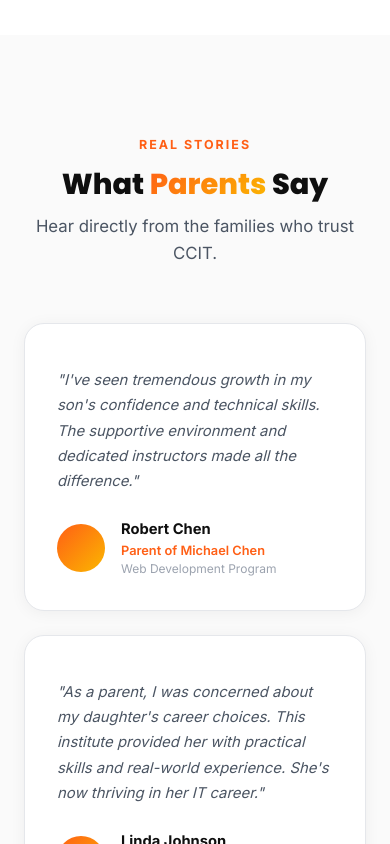
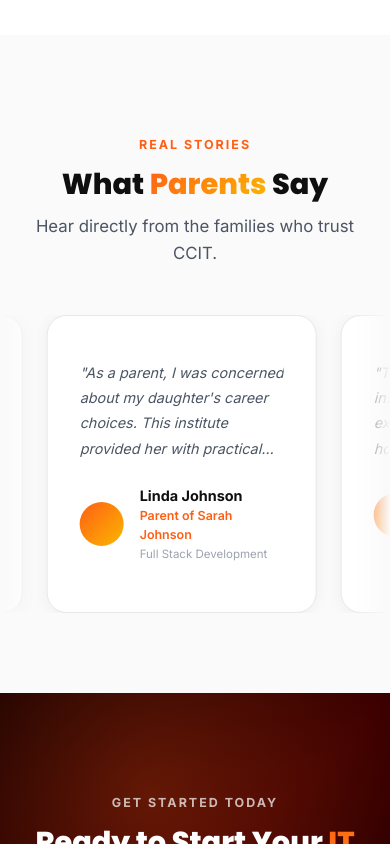
Before and after one commit to CCBE-GIT/CCIT-WEB, a Vue app: page / in a window 390 px wide. Shown: the part 4780-5624 px from the top of the page. Built offline with nearby package versions, Linux system fonts and the light colour scheme; a web font is replaced by a local one; what webfontloader would draw is missing.

Commit message:
Update Home page
Redesign Testimonials part

```diff
--- a/src/views/Home.vue
+++ b/src/views/Home.vue
@@ -126,15 +126,23 @@
 
     <!-- ══ TESTIMONIALS ══ -->
     <section class="testimonials-section">
-      <div class="container">
-        <div class="section-header">
-          <p class="section-overline">Real Stories</p>
-          <h2 class="section-title">What <span class="text-grad">Parents</span> Say</h2>
-          <p class="section-subtitle">Hear directly from the families who trust CCIT.</p>
-        </div>
+      <div class="section-header container">
+        <p class="section-overline">Real Stories</p>
+        <h2 class="section-title">What <span class="text-grad">Parents</span> Say</h2>
+        <p class="section-subtitle">Hear directly from the families who trust CCIT.</p>
+      </div>
 
-        <div class="testimonials-grid">
-          <div class="testimonial-card" v-for="(p, i) in parentTestimonials" :key="i">
+      <!-- Marquee track (duplicated for seamless loop) -->
+      <div class="marquee-outer"
+           @mouseenter="pauseMarquee = true"
+           @mouseleave="pauseMarquee = false">
+        <div class="marquee-track" :class="{ paused: pauseMarquee }">
+          <!-- render list twice for infinite loop -->
+          <div
+            class="testimonial-card"
+            v-for="(p, i) in [...parentTestimonials, ...parentTestimonials]"
+            :key="'t-' + i"
+          >
             <div class="quote-mark"><i class="fas fa-quote-left"></i></div>
             <p class="testimonial-text">"{{ p.quote }}"</p>
             <div class="testimonial-footer">
@@ -266,6 +274,8 @@ export default {
       }
     ])
 
+    const pauseMarquee = ref(false)
+
     const initVideoBg = () => {
       if (videoBg.value) {
         videoBg.value.play().catch(() => {})
@@ -281,7 +291,7 @@ export default {
 
     onBeforeUnmount(() => {})
 
-    return { mobile, whatsapp, email, heroStats, features, courses, videoBg, parentTestimonials }
+    return { mobile, whatsapp, email, heroStats, features, courses, videoBg, parentTestimonials, pauseMarquee }
   }
 }
 </script>
@@ -735,25 +745,63 @@ export default {
 
 /* ══ TESTIMONIALS ══ */
 .testimonials-section {
-  padding: 6rem 0;
+  padding: 6rem 0 5rem;
   background: var(--bg-secondary, #fafafa);
+  overflow: hidden;
 }
 
-.testimonials-grid {
-  display: grid;
-  grid-template-columns: repeat(auto-fit, minmax(280px, 1fr));
-  gap: 1.5rem;
+/* ── Marquee outer: fade edges ── */
+.marquee-outer {
+  position: relative;
+  width: 100%;
+  overflow: hidden;
+  margin-top: 3rem;
+  /* soft fade masks on both sides */
+  mask-image: linear-gradient(
+    to right,
+    transparent 0%,
+    #000 10%,
+    #000 90%,
+    transparent 100%
+  );
+  -webkit-mask-image: linear-gradient(
+    to right,
+    transparent 0%,
+    #000 10%,
+    #000 90%,
+    transparent 100%
+  );
 }
 
+/* ── Scrolling track ── */
+.marquee-track {
+  display: flex;
+  gap: 1.5rem;
+  width: max-content;
+  animation: marquee-scroll 32s linear infinite;
+}
+.marquee-track.paused {
+  animation-play-state: paused;
+}
+
+@keyframes marquee-scroll {
+  0%   { transform: translateX(0); }
+  100% { transform: translateX(-50%); }
+}
+
+/* ── Cards ── */
 .testimonial-card {
   position: relative;
+  flex-shrink: 0;
+  width: 320px;
   background: var(--card-bg, #fff);
   border-radius: 20px;
   padding: 2rem;
   border: 1px solid var(--border-color, #e5e7eb);
   box-shadow: 0 2px 16px rgba(0,0,0,0.05);
-  transition: all 0.35s ease;
+  transition: box-shadow 0.3s ease, border-color 0.3s ease;
   overflow: hidden;
+  cursor: default;
 }
 .testimonial-card::before {
   content: '';
@@ -762,43 +810,51 @@ export default {
   height: 3px;
   background: linear-gradient(90deg, #FF5F15, #FBB700, #FFCC00);
   transform: scaleX(0);
+  transform-origin: left;
   transition: transform 0.4s ease;
 }
 .testimonial-card:hover {
-  transform: translateY(-6px);
   box-shadow: 0 16px 48px rgba(255,95,21,0.12);
-  border-color: rgba(255,95,21,0.15);
+  border-color: rgba(255,95,21,0.2);
 }
 .testimonial-card:hover::before { transform: scaleX(1); }
 
 .quote-mark {
-  font-size: 2.5rem;
+  font-size: 2.2rem;
   color: rgba(255,95,21,0.12);
   margin-bottom: 0.75rem;
   line-height: 1;
 }
 .testimonial-text {
-  font-size: 0.93rem;
+  font-size: 0.9rem;
   color: var(--text-secondary, #6b7280);
-  line-height: 1.7;
+  line-height: 1.75;
   font-style: italic;
   margin-bottom: 1.5rem;
+  display: -webkit-box;
+  -webkit-line-clamp: 4;
+  -webkit-box-orient: vertical;
+  overflow: hidden;
 }
 .testimonial-footer {
   display: flex; align-items: center; gap: 1rem;
 }
 .testimonial-avatar {
-  width: 48px; height: 48px;
+  width: 44px; height: 44px;
   background: linear-gradient(135deg, #FF5F15, #FBB700);
   border-radius: 50%;
   display: flex; align-items: center; justify-content: center;
-  color: #fff; font-size: 1.5rem;
+  color: #fff; font-size: 1.3rem;
   flex-shrink: 0;
 }
-.testimonial-info { display: flex; flex-direction: column; }
-.testimonial-name  { font-weight: 700; color: var(--text-primary, #0f0f0f); font-size: 0.92rem; }
-.testimonial-sub   { font-size: 0.8rem; color: #FF5F15; font-weight: 600; }
-.testimonial-course{ font-size: 0.75rem; color: var(--text-muted, #9ca3af); }
+.testimonial-info { display: flex; flex-direction: column; gap: 1px; }
+.testimonial-name  { font-weight: 700; color: var(--text-primary, #0f0f0f); font-size: 0.9rem; }
+.testimonial-sub   { font-size: 0.78rem; color: #FF5F15; font-weight: 600; }
+.testimonial-course{ font-size: 0.72rem; color: var(--text-muted, #9ca3af); }
+
+@media (max-width: 600px) {
+  .testimonial-card { width: 270px; }
+}
 
 /* ══ CTA ══ */
 .cta-section {
@@ -905,8 +961,7 @@ export default {
 
 @media (max-width: 600px) {
   .features-grid,
-  .courses-grid,
-  .testimonials-grid { grid-template-columns: 1fr; }
+  .courses-grid { grid-template-columns: 1fr; }
 
   .cta-buttons { flex-direction: column; align-items: center; }
   .cta-btn { width: 100%; max-width: 300px; justify-content: center; }
```
